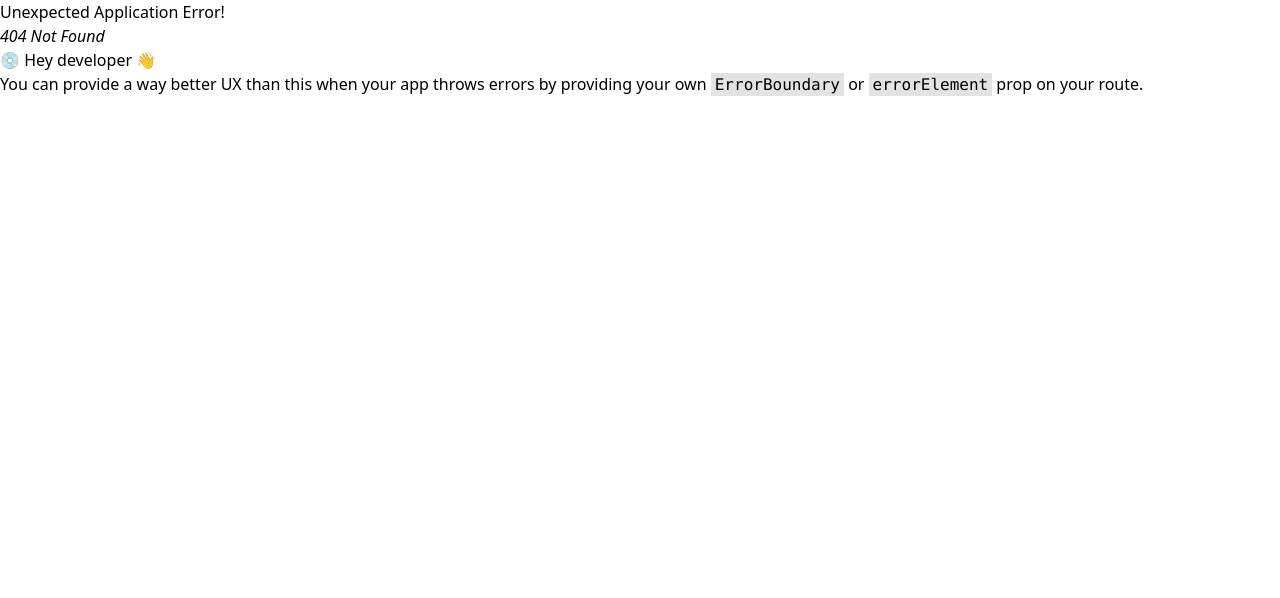
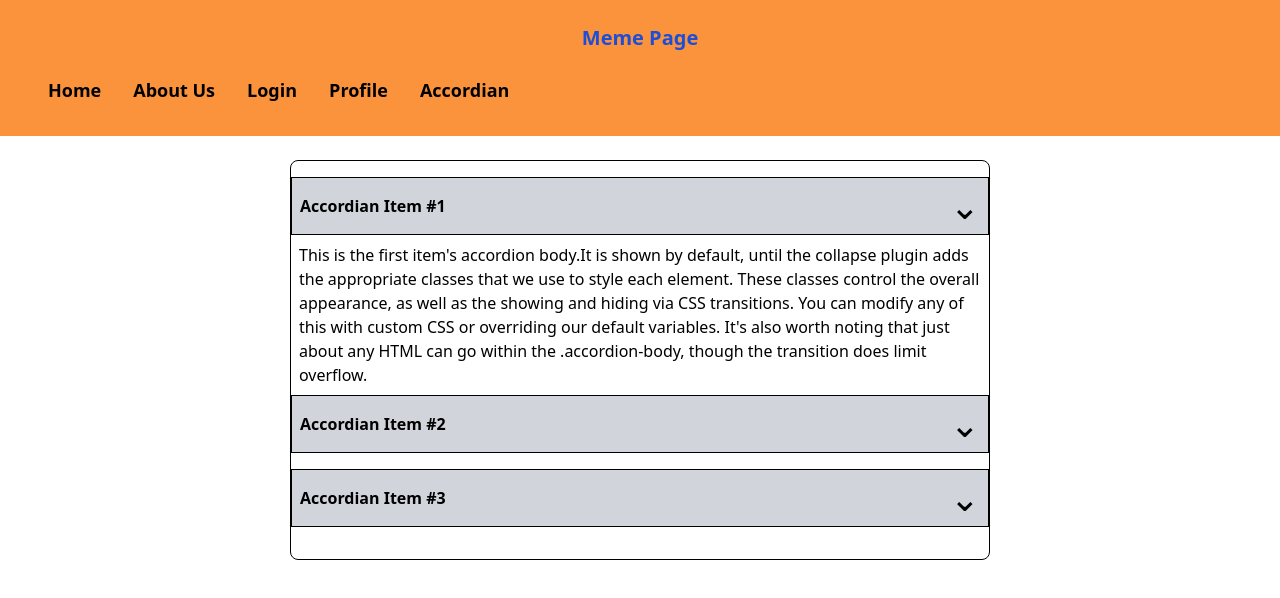
Before and after one commit to RishavGupta868/low-level-designs, a React (Create React App) app: page /accordian in a window 1280 px wide. Before the commit this address had no page. Shown: the top 598 px of the page. Built offline with nearby package versions, Linux system fonts and the light colour scheme.

Commit message:
implemented accordian with feature of one accordian open at a time and auto collapse others

```diff
--- a/src/App.js
+++ b/src/App.js
@@ -6,6 +6,7 @@ import ProfilePage from "./components/ProfilePage";
 import LoginPage from "./components/LoginPage";
 import ProtectedRoute from "./components/ProtectedRoute";
 import {  useState } from "react";
+import Accordian from "./components/Accordian";
 
 const AppLayout = () => {
   const [lang , setLang]= useState('en');
@@ -44,6 +45,10 @@ const appRouter = createBrowserRouter([
           </ProtectedRoute>
         )
       },
+      {
+        path: "/accordian",
+        element: <Accordian />,
+      },
     ],
   },
 ]);
--- /dev/null
+++ b/src/components/Accordian.js
@@ -0,0 +1,42 @@
+import React, { useState } from "react";
+import AccordianItem from "./AccordianItem";
+
+const data = [
+  {
+    title: "Accordian Item #1",
+    description:
+      "This is the first item's accordion body.It is shown by default, until the collapse plugin adds the appropriate classes that we use to style each element. These classes control the overall appearance, as well as the showing and hiding via CSS transitions. You can modify any of this with custom CSS or overriding our default variables. It's also worth noting that just about any HTML can go within the .accordion-body, though the transition does limit overflow.",
+  },
+  {
+    title: "Accordian Item #2",
+    description:
+      "This is the second item's accordion body.It is shown by default, until the collapse plugin adds the appropriate classes that we use to style each element. These classes control the overall appearance, as well as the showing and hiding via CSS transitions. You can modify any of this with custom CSS or overriding our default variables. It's also worth noting that just about any HTML can go within the .accordion-body, though the transition does limit overflow.",
+  },
+  {
+    title: "Accordian Item #3",
+    description:
+      "This is the third item's accordion body.It is shown by default, until the collapse plugin adds the appropriate classes that we use to style each element. These classes control the overall appearance, as well as the showing and hiding via CSS transitions. You can modify any of this with custom CSS or overriding our default variables. It's also worth noting that just about any HTML can go within the .accordion-body, though the transition does limit overflow.",
+  },
+];
+
+const Accordian = () => {
+  const [openIndex, setOpenIndex] = useState(0);
+
+  return (
+    <div className="m-auto my-6 py-4 border border-black w-[700px] rounded-lg">
+      {data.map((item, index) => {
+        return (
+          <AccordianItem
+            title={item.title}
+            description={item.description}
+            key={index}
+            showItem={index===openIndex}
+            setShowItem={()=> {index===openIndex ? setOpenIndex(null): setOpenIndex(index)}}
+          />
+        );
+      })}
+    </div>
+  );
+};
+
+export default Accordian;
--- /dev/null
+++ b/src/components/AccordianItem.js
@@ -0,0 +1,21 @@
+import React from 'react'
+
+const AccordianItem = ({showItem , setShowItem, title , description}) => {
+    const handleClick= ()=>{
+        setShowItem(!showItem)
+
+    }
+  return (
+    <div>
+      <div onClick={handleClick} className='flex justify-between items-center  border-black border bg-gray-300'>
+        <span className='font-bold p-2'>{title}</span>
+        <span className='text-4xl p-2'> ⌄ </span>
+      </div>
+     <div className='p-2'>
+      {showItem && description}
+      </div>
+    </div>
+  )
+}
+
+export default AccordianItem
--- a/src/components/Header.js
+++ b/src/components/Header.js
@@ -18,6 +18,9 @@ const Header = ({ lang, setLang }) => {
         </Link>
         <Link to={"/profile"} className="pr-8">
           Profile
+        </Link>
+        <Link to={"/accordian"}>
+         Accordian
         </Link>
       </nav>
       {isAboutPage && (
```
